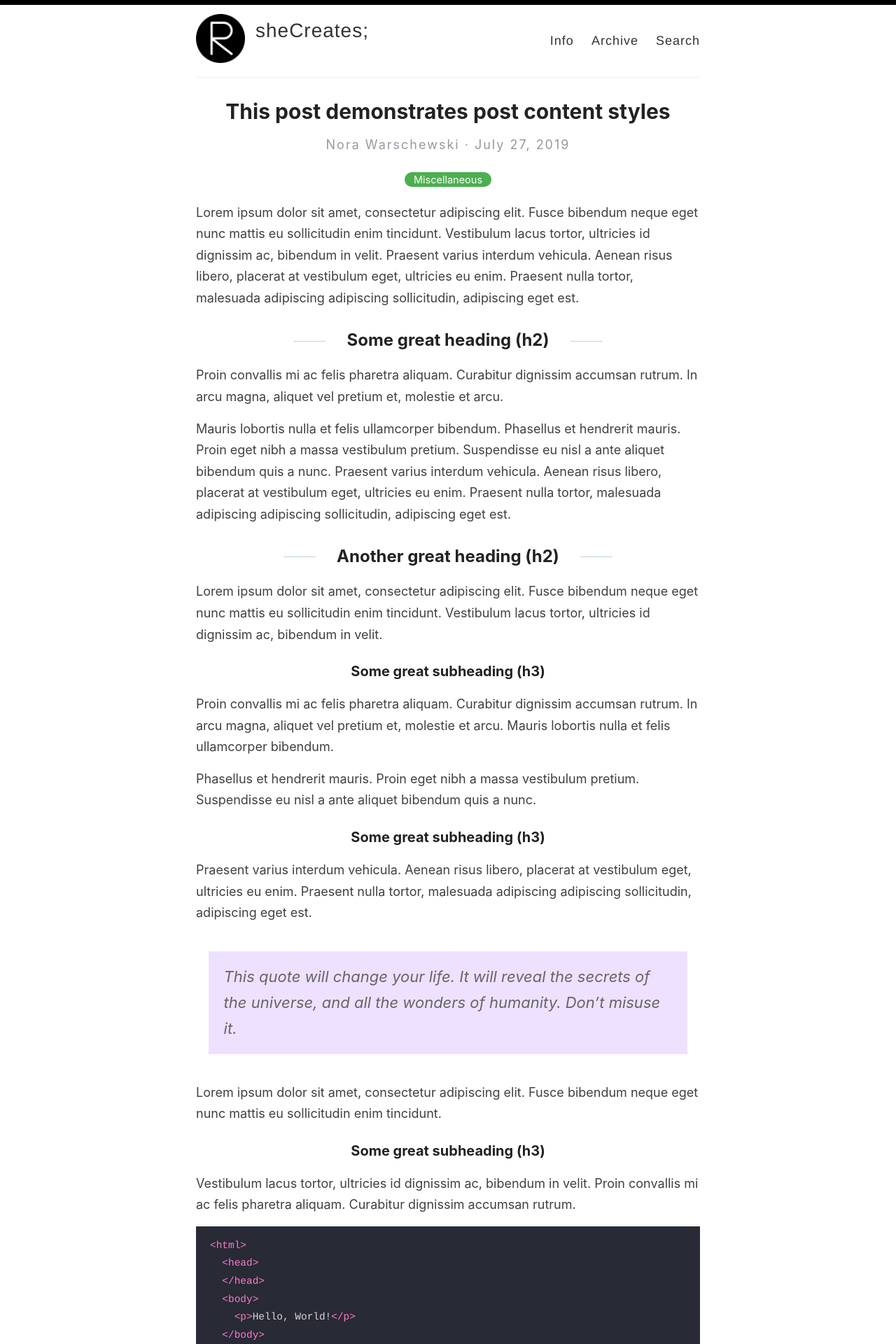
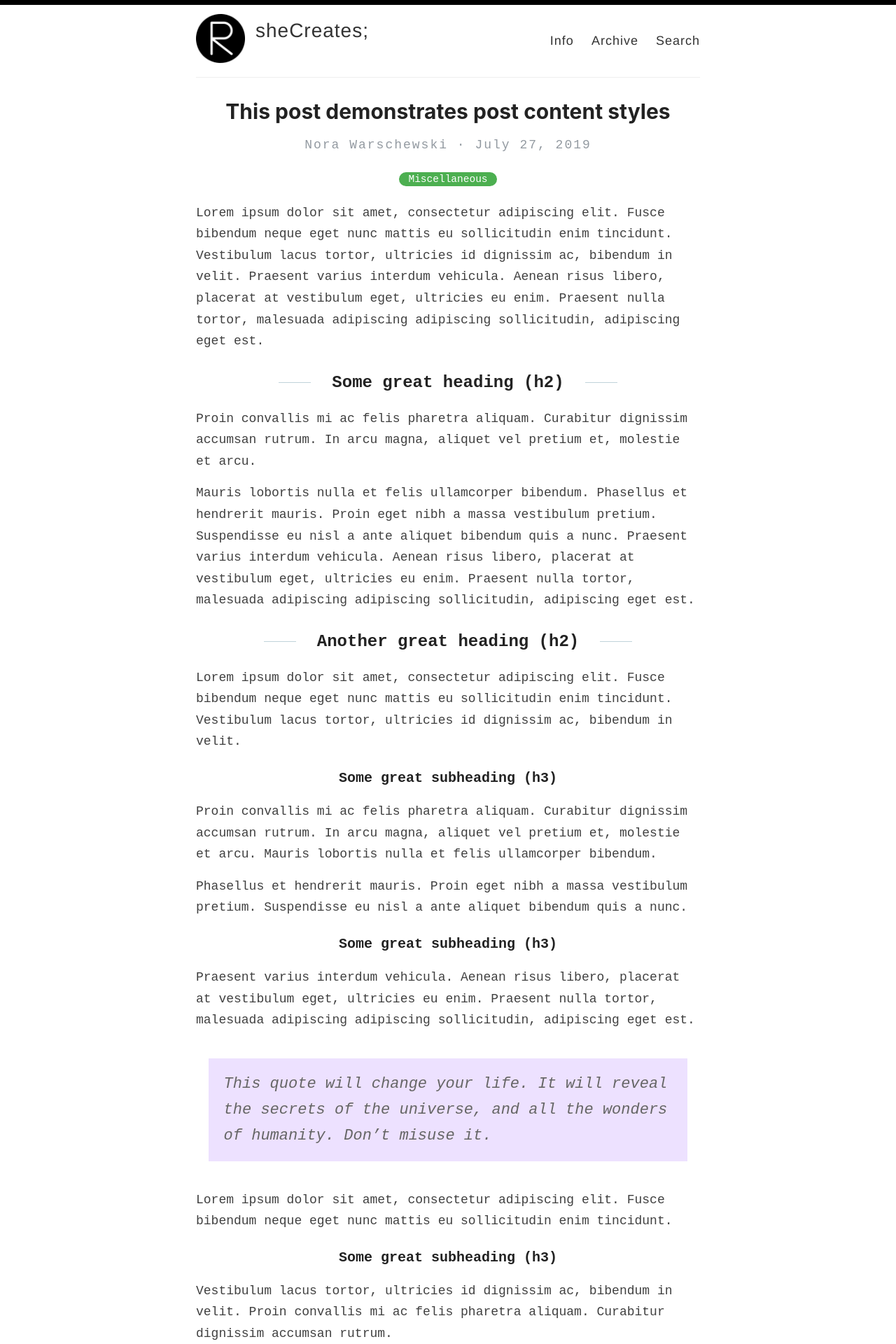
Before and after one commit to norawarschewski/shecreates.design, a Jekyll site: the page built from _posts/2019-7-27-this-post-demonstrates-post-content-styles.md, in a window 1280 px wide. Shown: the top 1920 px of the page at 70% size. Built offline with Jekyll 4.4.1, drawn with Linux system fonts in a browser that asks for light colours; some web fonts are replaced.

Commit message:
refactor: change font family

```diff
--- a/assets/style.scss
+++ b/assets/style.scss
@@ -13,7 +13,7 @@
 /* BASE RULES */
 /**************/
 
-@import url('https://fonts.googleapis.com/css?family=Roboto');
+@import url('https://fonts.googleapis.com/css2?family=PT+Mono&display=swap');
 
 html {
   font-size: 100%;
@@ -22,8 +22,7 @@ html {
 
 body {
   background: #fff;
-  font-family: -system-ui, -apple-system, BlinkMacSystemFont, "Segoe UI", Roboto, Helvetica, Arial, sans-serif, "Apple Color Emoji", "Segoe UI Emoji", "Segoe UI Symbol";
-  color: #404040;
+  font-family: 'PT Mono', monospace;  color: #404040;
   line-height: 1.7;
   font-weight: 400;
   font-size: 18px;
@@ -38,7 +37,7 @@ body {
 }
 
 h1, h2, h3, h4, h5, h6 {
-  font-family: -system-ui, -apple-system, BlinkMacSystemFont, "Segoe UI", Roboto, Helvetica, Arial, sans-serif, "Apple Color Emoji", "Segoe UI Emoji", "Segoe UI Symbol";
+  font-family: 'PT Mono', monospace;  color: #404040;
   color: $darkerGray;
   font-weight: bold;
 
```
